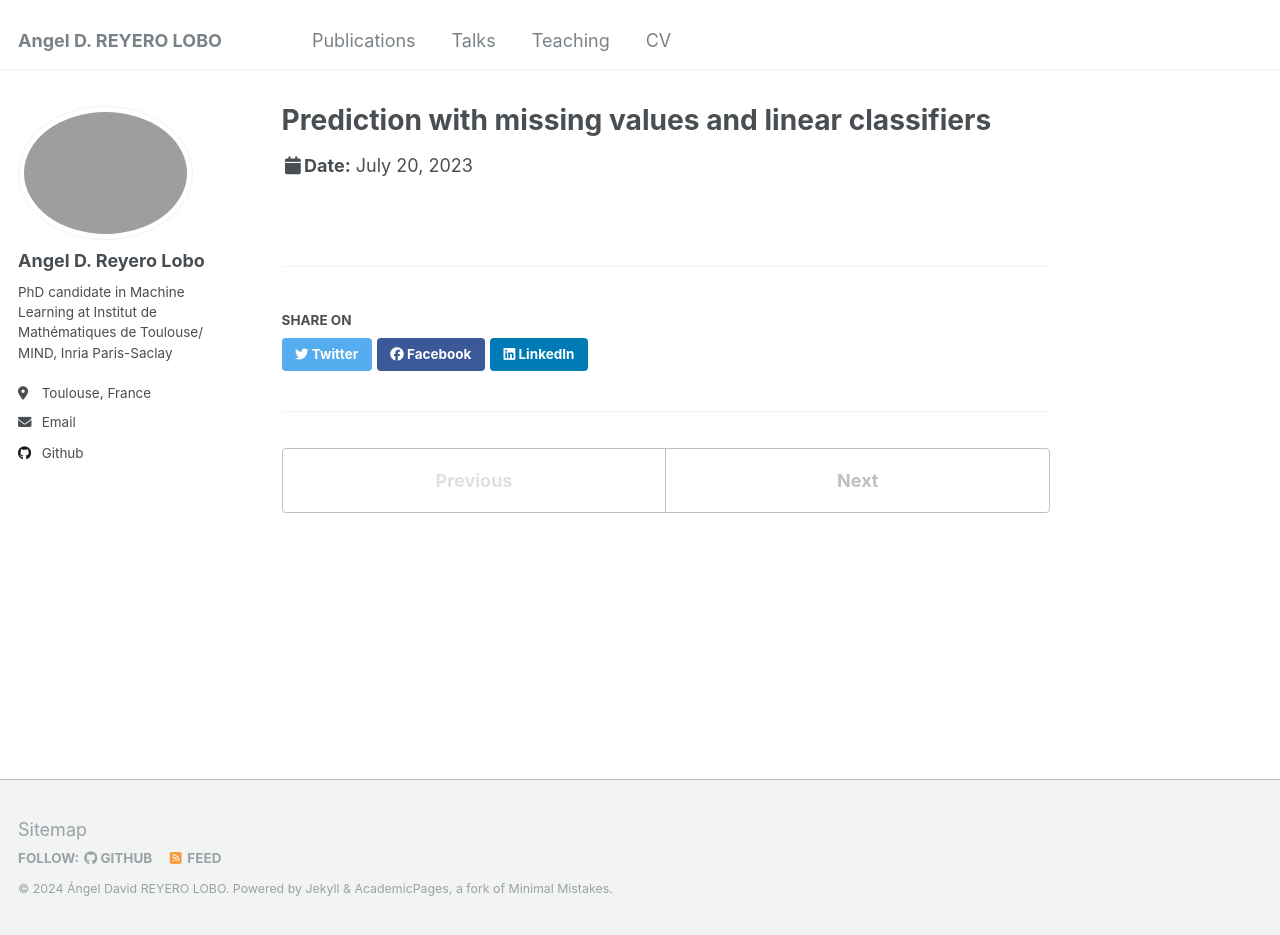
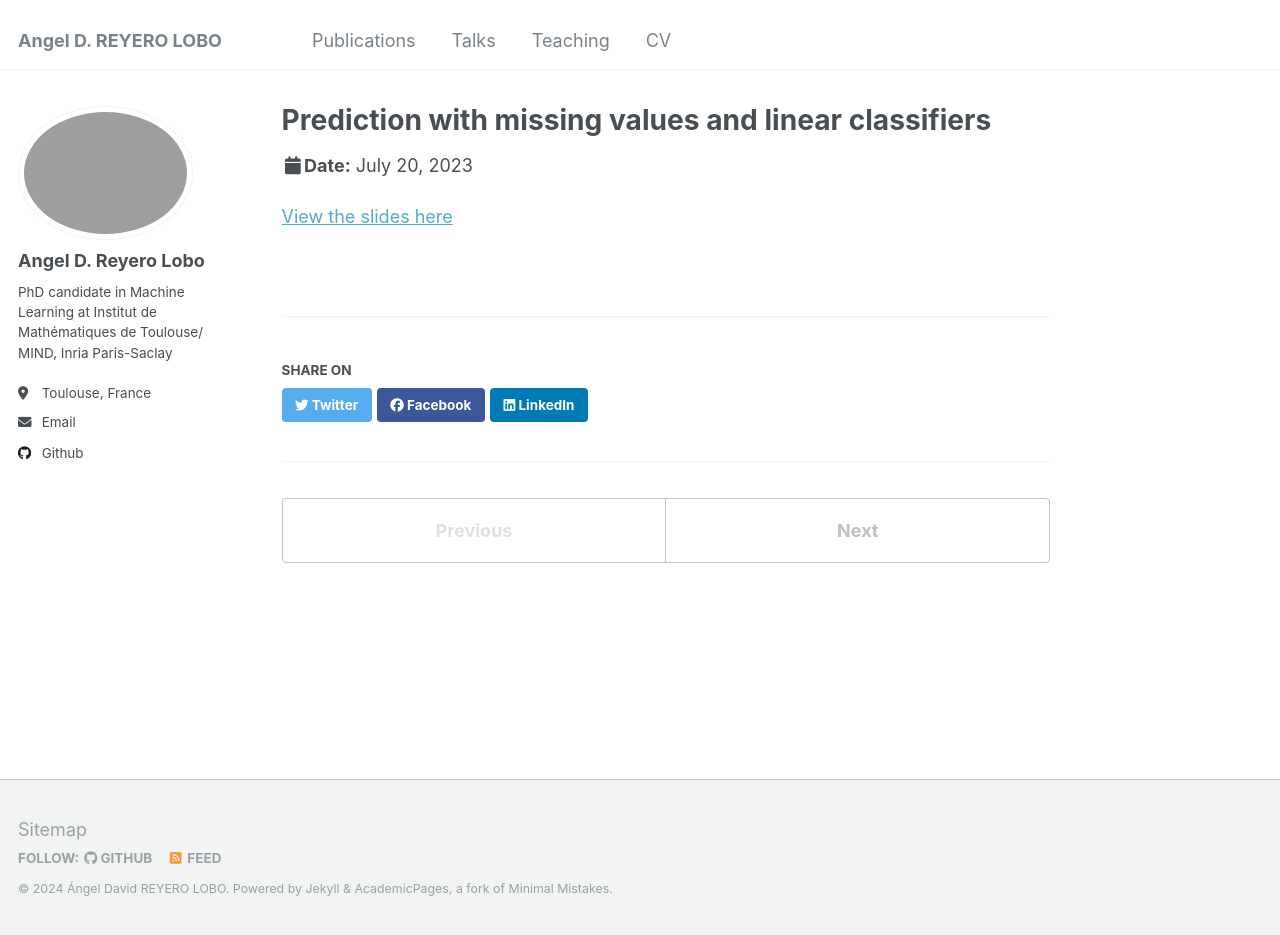
Before and after one commit to AngelReyero/AngelReyero.github.io, a Jekyll site: the page built from _talks/m1_internship_presentation.md, in a window 1280 px wide and 935 px high. Built offline with Jekyll 4.4.1, drawn with Linux system fonts in a browser that asks for light colours.

Commit message:
Update m1_internship_presentation.md

```diff
--- a/_talks/m1_internship_presentation.md
+++ b/_talks/m1_internship_presentation.md
@@ -8,3 +8,5 @@ date: 2023-07-20
 location: "Institut de Mathémathiques d'Orsay, Université Paris-Saclay, France"
 pdf: https://github.com/AngelReyero/AngelReyero.github.io/blob/master/files/m1_internship_presentation.pdf
 ---
+
+[View the slides here](files/m1_slides.pdf)
```
